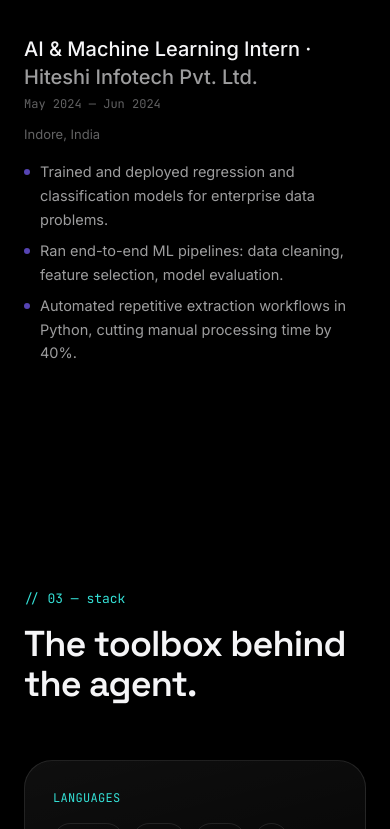
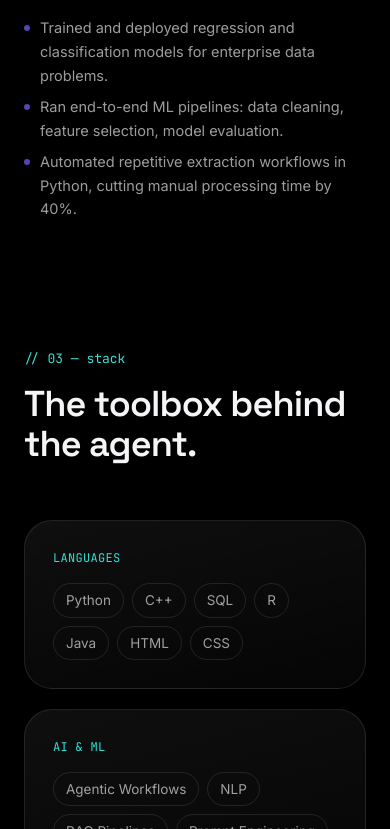
Before and after one commit to NabhJain/Agentic-Portfolio, a Next.js app: page / in a window 390 px wide. Shown: the part 4165-4994 px from the top of the page. Built offline with nearby package versions, Linux system fonts and the light colour scheme.

Commit message:
fix: reduce navbar and hero top space on mobile

```diff
--- a/components/About.tsx
+++ b/components/About.tsx
@@ -6,7 +6,7 @@ import { GraduationCap, Award, Users } from "lucide-react";
 
 export function About() {
   return (
-    <section id="about" className="relative py-28 md:py-36">
+    <section id="about" className="relative py-16 md:py-24">
       <div className="max-w-6xl mx-auto px-6 md:px-10">
         <Reveal>
           <p className="font-mono text-[13px] text-cyan mb-4">// 05 — about</p>
--- a/components/Experience.tsx
+++ b/components/Experience.tsx
@@ -5,7 +5,7 @@ import { Reveal } from "./Reveal";
 
 export function Experience() {
   return (
-    <section id="experience" className="relative py-28 md:py-36">
+    <section id="experience" className="relative py-16 md:py-24">
       <div className="max-w-6xl mx-auto px-6 md:px-10">
         <Reveal>
           <p className="font-mono text-[13px] text-cyan mb-4">
--- a/components/Projects.tsx
+++ b/components/Projects.tsx
@@ -6,7 +6,7 @@ import { ArrowUpRight } from "lucide-react";
 
 export function Projects() {
   return (
-    <section id="work" className="relative py-28 md:py-36">
+    <section id="work" className="relative py-16 md:py-24">
       <div className="max-w-6xl mx-auto px-6 md:px-10">
         <Reveal>
           <p className="font-mono text-[13px] text-cyan mb-4">// 01 — work</p>
--- a/components/Skills.tsx
+++ b/components/Skills.tsx
@@ -5,7 +5,7 @@ import { Reveal } from "./Reveal";
 
 export function Skills() {
   return (
-    <section id="skills" className="relative py-28 md:py-36">
+    <section id="skills" className="relative py-16 md:py-24">
       <div className="max-w-6xl mx-auto px-6 md:px-10">
         <Reveal>
           <p className="font-mono text-[13px] text-cyan mb-4">// 03 — stack</p>
```
